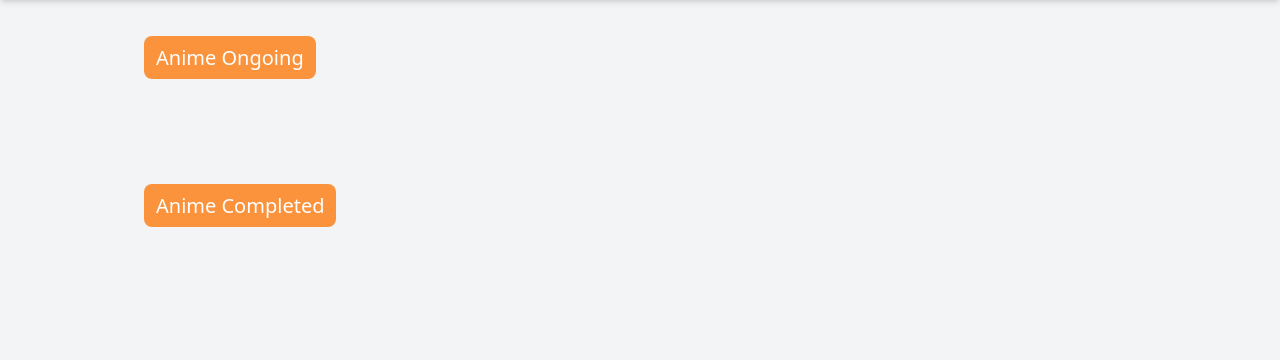
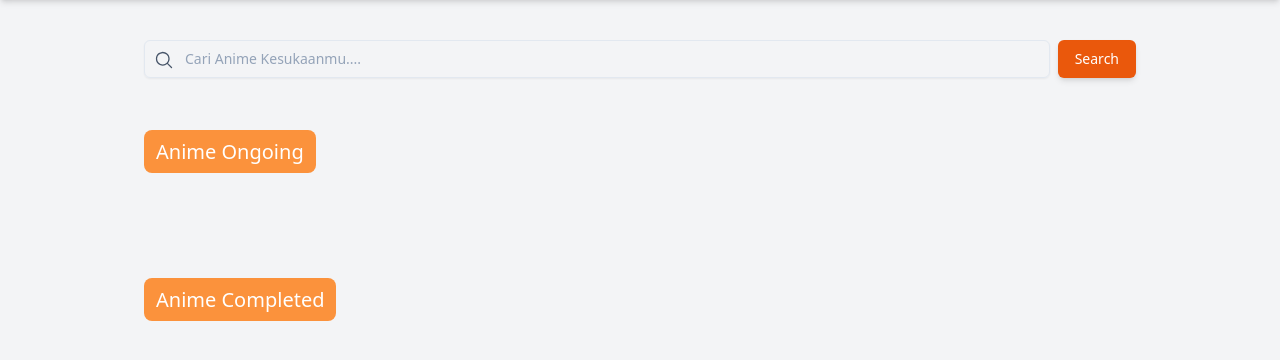
Before and after one commit to danibahri/ScrapAnime-flask, a Flask app: page / in a window 1280 px wide. Shown: the part 56-416 px from the top of the page. Run offline with Flask 3, Linux system fonts and the light colour scheme; data that the repository does not hold is empty; some libraries are stand-ins or nearby versions.

Commit message:
add search

```diff
--- a/app.py
+++ b/app.py
@@ -204,6 +204,49 @@ def episode(eps_id):
 
     return "Video tidak ditemukan", 404
 
+@app.route('/search/', methods=['GET'])
+def search():
+    parameter = request.args.get('search')
+    url = (f"{BASE_URL}?s={parameter}&post_type=anime")
+    response = requests.get(url)
+    soup = BeautifulSoup(response.content, 'html.parser')
+    anime_list = soup.find_all('li', style='list-style:none;')
+
+    anime_data_list = []
+
+    for anime in anime_list:
+        img_tag = anime.find('img')
+        img_url = img_tag['src'] if img_tag else None
+
+        title_tag = anime.find('h2').find('a')
+        title = title_tag.text.strip() if title_tag else "Unknown Title"
+        link = title_tag['href'] if title_tag else "No Link"
+
+        parsed_url = urlparse(link)
+        link_path = parsed_url.path.strip('/')
+
+        genre_div = anime.find('b', text='Genres').find_parent('div')
+        genres = [genre.text.strip() for genre in genre_div.find_all('a')] if genre_div else []
+
+        status_div = anime.find('b', text='Status')
+        status = status_div.find_parent('div').text.split(':', 1)[-1].strip() if status_div else "Unknown Status"
+
+        rating_div = anime.find('b', text='Rating')
+        rating = rating_div.find_parent('div').text.split(':', 1)[-1].strip() if rating_div else "No Rating"
+
+        anime_data = {
+            'Title': title,
+            'Link': link_path,
+            'Image_URL': img_url,
+            'Genres': genres,
+            'Status': status,
+            'Rating': rating
+        }
+
+        anime_data_list.append(anime_data)
+    return render_template("search-result.html", search=anime_data_list)
+
+
 # @app.route("/episode/<eps_id>", methods=['GET'])
 # def epsiode(eps_id):
 #     url = BASE_URL + "episode/" + eps_id
--- a/templates/index.html
+++ b/templates/index.html
@@ -4,6 +4,7 @@
   <body class="bg-gray-100">
     <div class="navbar">{% include("layouts/navbar.html") %}</div>
     <div class="main mb-10 max-w-screen-lg m-auto mt-6 px-4">
+      <div class="search">{% include("layouts/search.html") %}</div>
       <div class="py-5 w-full">
         <span class="text-xl bg-orange-400 text-white px-3 py-2 rounded-lg">
           Anime Ongoing
--- /dev/null
+++ b/templates/layouts/search.html
@@ -0,0 +1,33 @@
+<div class="w-full max-w-full min-w-[200px] my-10">
+  <form
+    action="{{url_for('search')}}"
+    method="GET"
+    class="relative flex items-center"
+  >
+    <svg
+      xmlns="http://www.w3.org/2000/svg"
+      viewBox="0 0 24 24"
+      fill="currentColor"
+      class="absolute w-5 h-5 top-2.5 left-2.5 text-slate-600"
+    >
+      <path
+        fill-rule="evenodd"
+        d="M10.5 3.75a6.75 6.75 0 1 0 0 13.5 6.75 6.75 0 0 0 0-13.5ZM2.25 10.5a8.25 8.25 0 1 1 14.59 5.28l4.69 4.69a.75.75 0 1 1-1.06 1.06l-4.69-4.69A8.25 8.25 0 0 1 2.25 10.5Z"
+        clip-rule="evenodd"
+      />
+    </svg>
+
+    <input
+      class="w-full bg-transparent placeholder:text-slate-400 text-slate-700 text-sm border border-slate-200 rounded-md pl-10 pr-3 py-2 transition duration-300 ease focus:outline-none focus:border-slate-400 hover:border-slate-300 shadow-sm focus:shadow"
+      name="search"
+      placeholder="Cari Anime Kesukaanmu...."
+    />
+
+    <button
+      class="rounded-md bg-orange-600 py-2 px-4 border border-transparent text-center text-sm text-white transition-all shadow-md hover:shadow-lg focus:bg-orange-700 focus:shadow-none active:bg-orange-700 hover:bg-orange-700 active:shadow-none disabled:pointer-events-none disabled:opacity-50 disabled:shadow-none ml-2"
+      type="submit"
+    >
+      Search
+    </button>
+  </form>
+</div>
```
Also changed, not shown: templates/layouts/card-result.html (added, +33 -0 lines), templates/search-result.html (added, +13 -0 lines), 1 other file.
